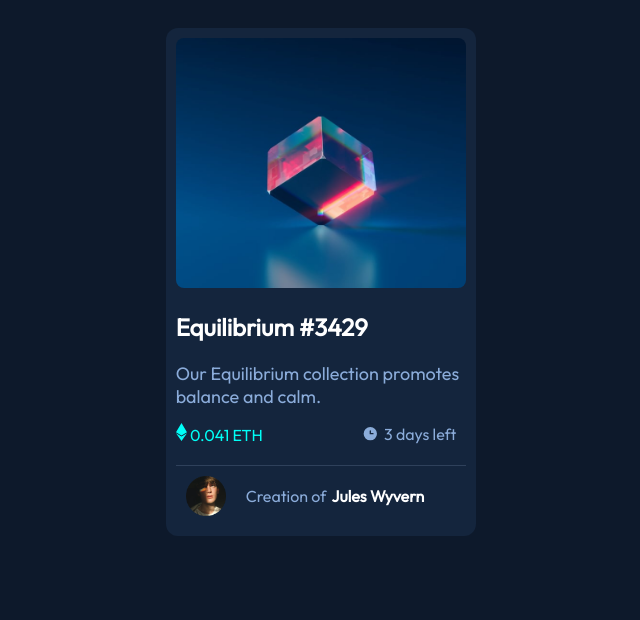
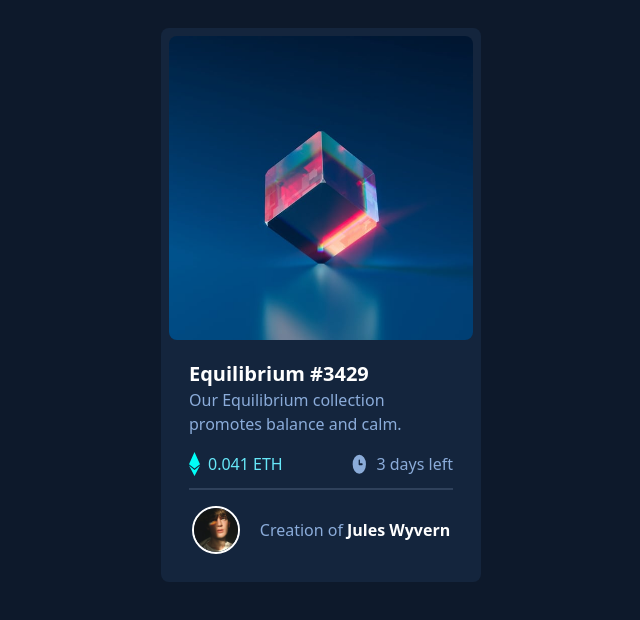
Before and after one commit to KagureMwangi/nft, a plain HTML site: page index.html in a window 1280 px wide. Shown: the whole page, without its empty margins (319-959 px from the left). Drawn offline with nearby package versions, Linux system fonts and the light colour scheme.

Commit message:
final commit
final

```diff
--- a/index.html
+++ b/index.html
@@ -1,7 +1,7 @@
 <!DOCTYPE html>
 <html lang="en">
 <head>
-  <link rel="stylesheet" href="style.css">
+  <!-- <link rel="stylesheet" href="style.css"> -->
   <meta charset="UTF-8">
   <meta name="viewport" content="width=device-width, initial-scale=1.0"> <!-- displays site properly based on user's device -->
 
@@ -9,31 +9,51 @@
 
   <title>Frontend Mentor | NFT preview card component</title>
 
+  <script src="https://cdn.tailwindcss.com"></script>
   <!-- Feel free to remove these styles or customise in your own stylesheet 👍 -->
   <style>
     .attribution { font-size: 11px; text-align: center; }
     .attribution a { color: hsl(228, 45%, 44%); }
   </style>
+
+<script>
+  tailwind.config = {
+      theme: {
+          extend: {
+              colors: {
+                  primary: '#00000d',
+                  secondary: '#14253d',
+                  accent: '#0d192b',
+                  grey: '#8bacda',
+                  line: '#2f415b'
+              }
+          }
+      }
+  };
+</script>
+
+
+
 </head>
-<body>
-  <div class="container">
-    <img src="/images/image-equilibrium.jpg" alt="picture" class="main">
-<div class="info">
-  <div class="equilibrium"> <h2>Equilibrium #3429</h2></div>
+<body class="bg-accent flex justify-center items-cener">
+  <div class="bg-secondary w-1/4 rounded-lg  mt-7 p-2">
+    <img src="/images/image-equilibrium.jpg" alt="picture" class="mb-0 rounded-lg flex justify-center items-center">
+<div class="text-white p-5 mt-0">
+  <div class="mt-0 pt-0"> <h2 class="font-bold text-xl">Equilibrium #3429</h2></div>
 
-  <div class="description"><p>Our Equilibrium collection promotes balance and calm.</p></div>
-<div class="other">
-  <div class="ethereum">
+  <div class="text-grey"><p>Our Equilibrium collection promotes balance and calm.</p></div>
+<div class="flex justify-between mt-4  pb-3 border-b-2 mb-0 border-line">
+  <div class=" text-cyan-300 flex gap-x-2 ">
     <img src="/images/icon-ethereum.svg" alt="">
     0.041 ETH</div>
-  <div class="clock">
+  <div class=" text-grey flex gap-x-2">
     <img src="/images/icon-clock.svg" alt="">
     3 days left</div>
   </div>
 
-  <div class="avatar">
-    <img src="/images/image-avatar.png" alt="">
-    Creation of <span>Jules Wyvern</span></div>
+  <div class=" text-grey flex justify-center items-center mt-4">
+    <img src="/images/image-avatar.png" alt="" class="w-12 h-12 mr-5 border-white border-2 rounded-full ml-0 pl-0">
+    Creation of<span class=" ml-1 font-bold text-white">Jules Wyvern</span></div>
 </div>
 </div>
   <!-- <div class="attribution">
--- a/style.css
+++ b/style.css
@@ -1,4 +1,4 @@
-body {
+/* body {
   background-color: hsl(217, 54%, 11%);
   display: flex;
   justify-content: center;
@@ -76,4 +76,4 @@ span{
     height: 40px;
     margin-right: 15px;
 
-}
+} */
```
Also changed, not shown: 1 other file.
